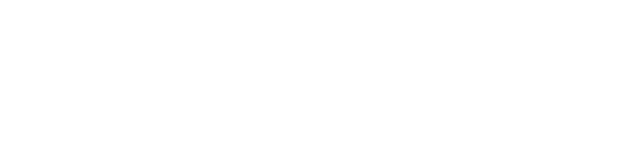
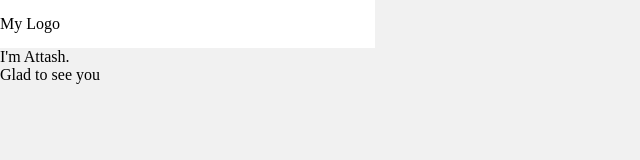
Before and after one commit to Attash2312/Portfolio-Website, a website: page index.html in a window 1280 px wide. Shown: the whole page, without its empty margins (0-640 px from the left). Drawn offline with Linux system fonts and the light colour scheme.

Commit message:
header and intro

```diff
--- a/index.html
+++ b/index.html
@@ -7,6 +7,13 @@
     <link rel="stylesheet" href="style.css">
 </head>
 <body>
+    <header class="header">
+        <div class="logo">My Logo</div>
+        <div class="menu-icon"></div>
+    </header>
 
+    <main class="headline">
+        <div class="intro">I'm Attash.<br>Glad to see you</div>
+    </main>
 </body>
 </html>
--- a/style.css
+++ b/style.css
@@ -0,0 +1,19 @@
+*{
+    padding: 0;
+    margin: 0;
+}
+
+body{
+    background-color: rgb(241, 241, 241);
+    width: 375px;
+    justify-content: center;
+}
+
+.header {
+    width: 375px;
+    background-color: #fff;
+    display: flex;
+    height: 48px;
+    justify-content: space-between;
+    align-items: center;
+}
```
